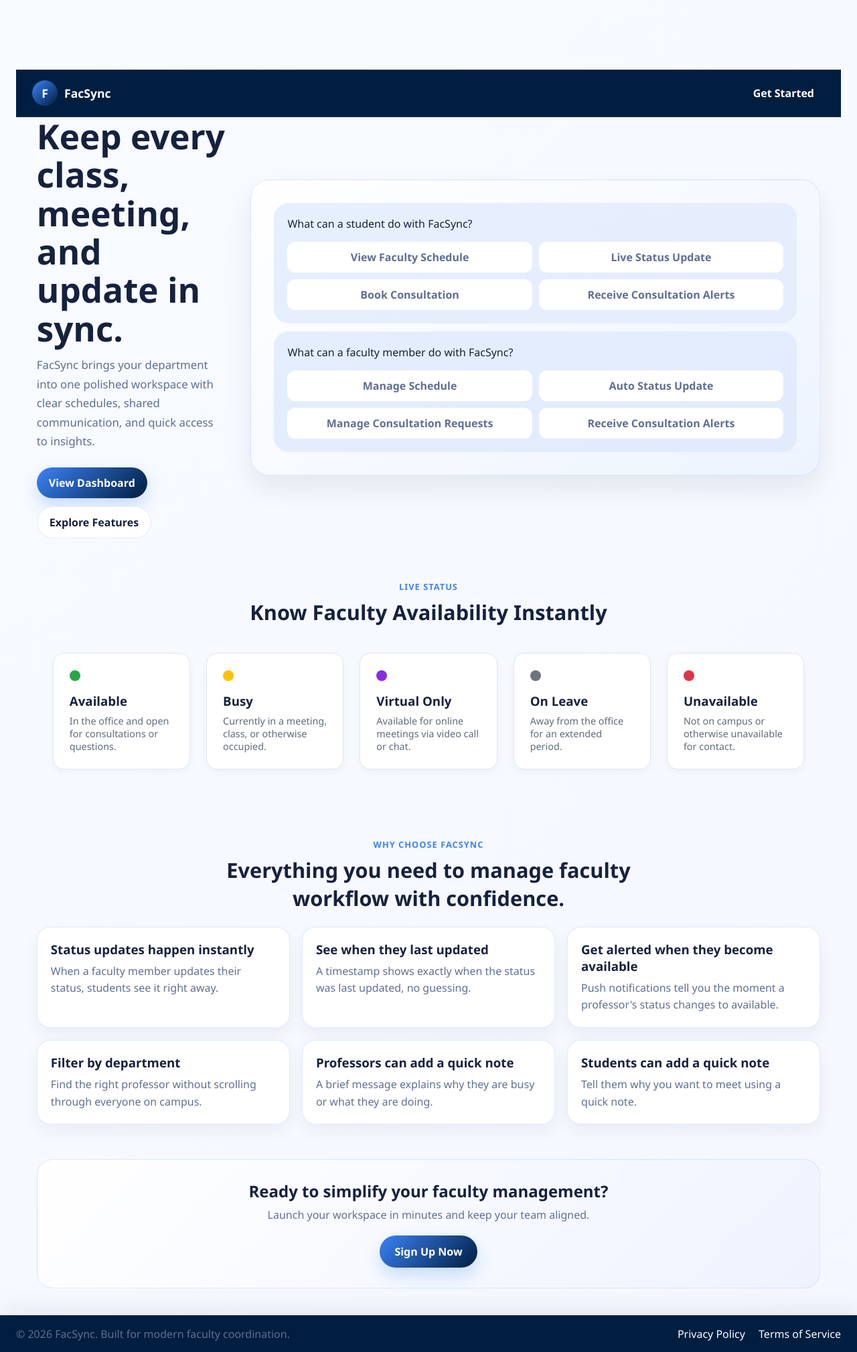
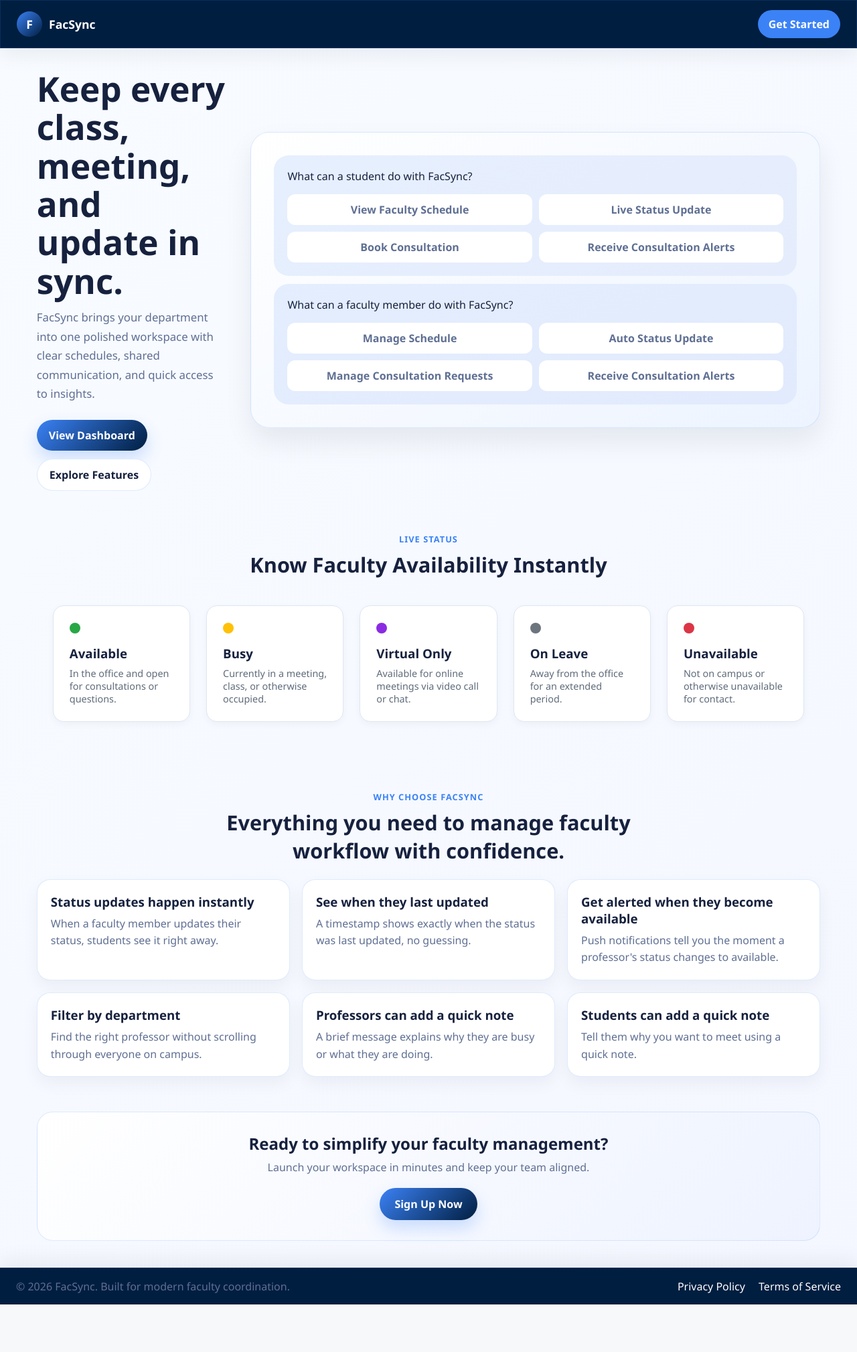
Before and after one commit to jgoleta/facsync, a Django app: page / in a window 1280 px wide. Shown: the whole page at 67% size. After the commit the page ends 1948 px from the top, so only its background shows below. Run offline with Django 5.2, Linux system fonts and the light colour scheme.

Commit message:
Update landing page CSS and pyc cache files
Refactor landingPage.css: make the topbar fixed and full-width with backdrop blur, border, and shadow; adjust alignment and spacing; set brand background; refine .nav-btn hover colors and transitions; reformat .card-panel gradient and clean up minor whitespace. Also updated compiled __pycache__ (.pyc) files.

```diff
--- a/core/static/core/css/landingPage.css
+++ b/core/static/core/css/landingPage.css
@@ -13,6 +13,7 @@
 html {
   scroll-behavior: smooth;
 }
+
 * {
   box-sizing: border-box;
 }
@@ -32,11 +33,19 @@ body {
 
 .topbar {
   display: flex;
+  justify-content: space-between;
   align-items: center;
-  justify-content: space-between;
+  width: 100%;
   padding: 16px 24px;
   background: var(--primary-dark);
-  border-bottom: 1px solid var(--border);
+  backdrop-filter: blur(14px);
+  border: 1px solid var(--border);
+  box-shadow: 0 12px 30px rgba(15, 23, 42, 0.06);
+  position: fixed;
+  top: 0;
+  left: 0;
+  right: 0;
+  z-index: 100;
 }
 
 .brand {
@@ -66,10 +75,15 @@ body {
   padding: 10px 16px;
   border-radius: 999px;
   transition: background 0.2s ease;
+  background: var(--primary);
 }
 
 .nav-btn:hover {
-  background: var(--primary);
+  background: var(--text-light);
+  color: var(--text);
+  transition:
+    background 0.2s ease,
+    color 0.2s ease;
 }
 
 main {
@@ -151,11 +165,9 @@ main {
 }
 
 .card-panel {
-  background: linear-gradient(
-    135deg,
-    rgba(59, 130, 246, 0.12),
-    rgba(29, 78, 216, 0.06)
-  );
+  background: linear-gradient(135deg,
+      rgba(59, 130, 246, 0.12),
+      rgba(29, 78, 216, 0.06));
   border-radius: 22px;
   padding: 20px;
   margin: 12px;
```
